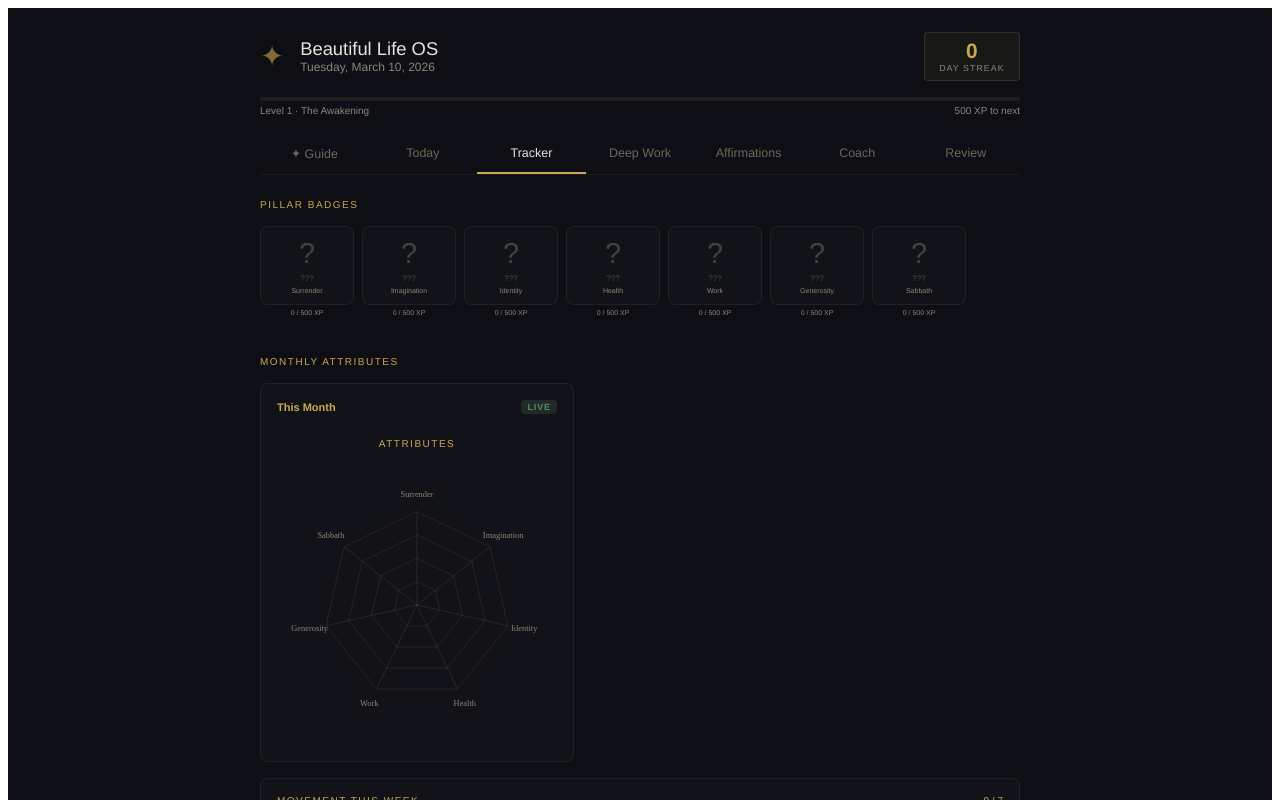
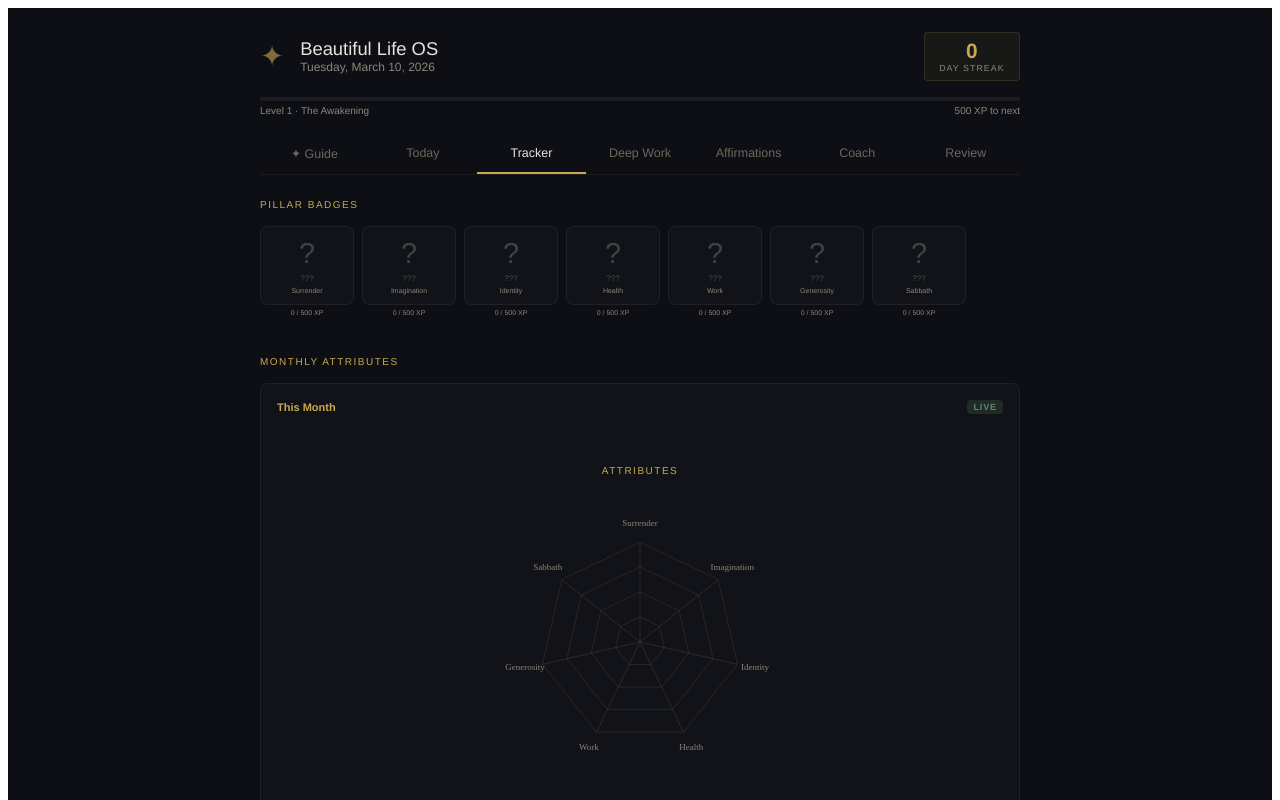
Before and after one commit to btcbullrider/beautiful-life-os, a React (Vite) app: page / in a window 1280 px wide. Both pictures are taken after a click on the button "Tracker". Shown: the top 800 px of the page. Built offline with nearby package versions, Linux system fonts and the light colour scheme.

Commit message:
fix: monthly radar cards fill full width flush

```diff
--- a/src/components/gamification/MonthlyRadarGallery.jsx
+++ b/src/components/gamification/MonthlyRadarGallery.jsx
@@ -113,11 +113,9 @@ export default function MonthlyRadarGallery({ data, CL }) {
       </div>
       <div style={{
         display: "flex",
+        flexWrap: "wrap",
         gap: "16px",
-        overflowX: "auto",
-        paddingBottom: "1rem",
-        scrollSnapType: "x mandatory",
-        WebkitOverflowScrolling: "touch"
+        paddingBottom: "1rem"
       }}>
         {monthKeys.map(mk => {
           const isThisMonth = mk === currentMonthStr;
@@ -125,13 +123,15 @@ export default function MonthlyRadarGallery({ data, CL }) {
             <div
               key={mk}
               style={{
-                width: "280px",
+                flex: "1 1 280px",
                 minWidth: "280px",
+                minHeight: "420px",
+                display: "flex",
+                flexDirection: "column",
                 background: "rgba(255,255,255,0.02)",
                 border: "1px solid rgba(255,255,255,0.06)",
                 borderRadius: 8,
-                padding: "1rem",
-                scrollSnapAlign: "start"
+                padding: "1rem"
               }}
             >
               <div style={{ display: "flex", justifyContent: "space-between", alignItems: "center", marginBottom: "1.5rem" }}>
@@ -152,7 +152,9 @@ export default function MonthlyRadarGallery({ data, CL }) {
                   </span>
                 )}
               </div>
-              <AttributesWeb perPillar={monthsMap[mk].perPillar} />
+              <div style={{ flex: 1, display: "flex", alignItems: "center", justifyContent: "center" }}>
+                <AttributesWeb perPillar={monthsMap[mk].perPillar} />
+              </div>
             </div>
           );
         })}
```
